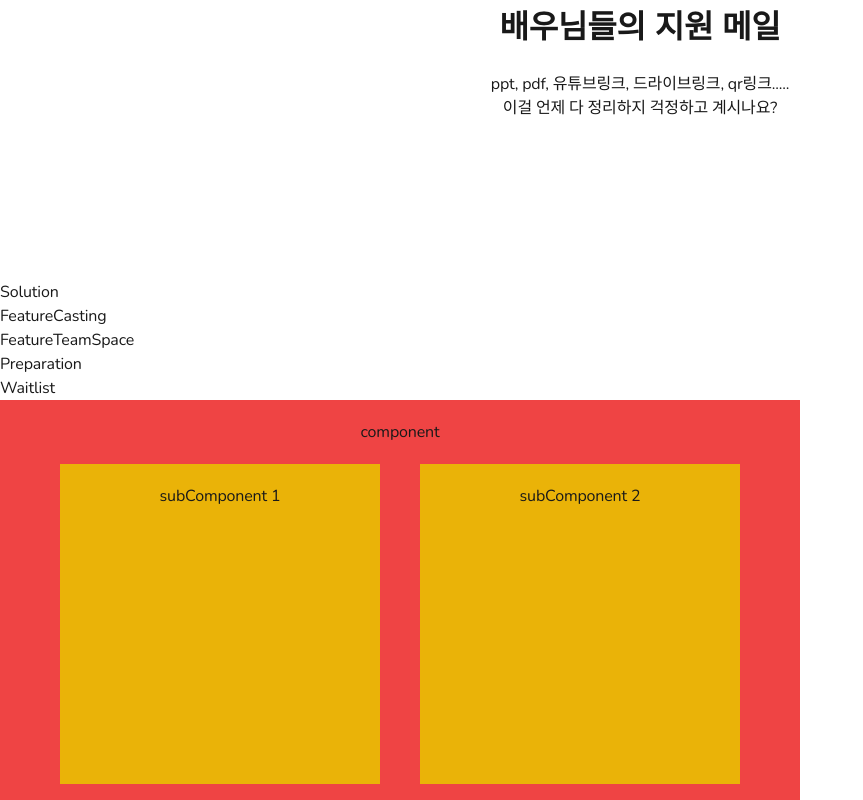
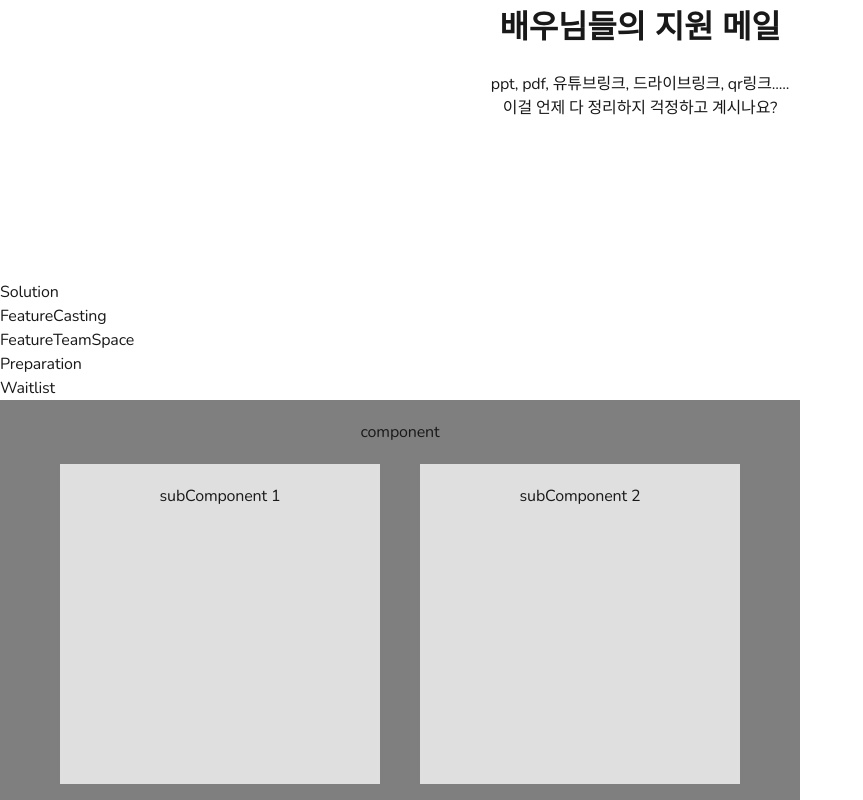
Before and after one commit to OasisWatts/crankie-landing-fe, a Next.js app: page / in a window 1280 px wide. Shown: the part 680-1480 px from the top of the page, without its empty margins (0-863 px from the left). Built offline with nearby package versions, Linux system fonts and the light colour scheme.

Commit message:
git test

```diff
--- a/components/example_components.tsx
+++ b/components/example_components.tsx
@@ -1,6 +1,6 @@
 export function ExampleComponent() {
     return (
-        <div className="inline-block text-center p-5 w-[50rem] h-[25rem] bg-red-500">
+        <div className="inline-block text-center p-5 w-[50rem] h-[25rem] bg-gray-500">
             <p>component</p>
             <ExampleSubComponent value={1} />
             <ExampleSubComponent value={2} />
@@ -10,7 +10,7 @@ export function ExampleComponent() {
 
 export function ExampleSubComponent({ value }: { value: number }) {
     return (
-        <div className="inline-block m-5 p-5 w-[20rem] h-[20rem] bg-yellow-500">
+        <div className="inline-block m-5 p-5 w-[20rem] h-[20rem] bg-gray-300">
             subComponent {value}
         </div>
     )
```
